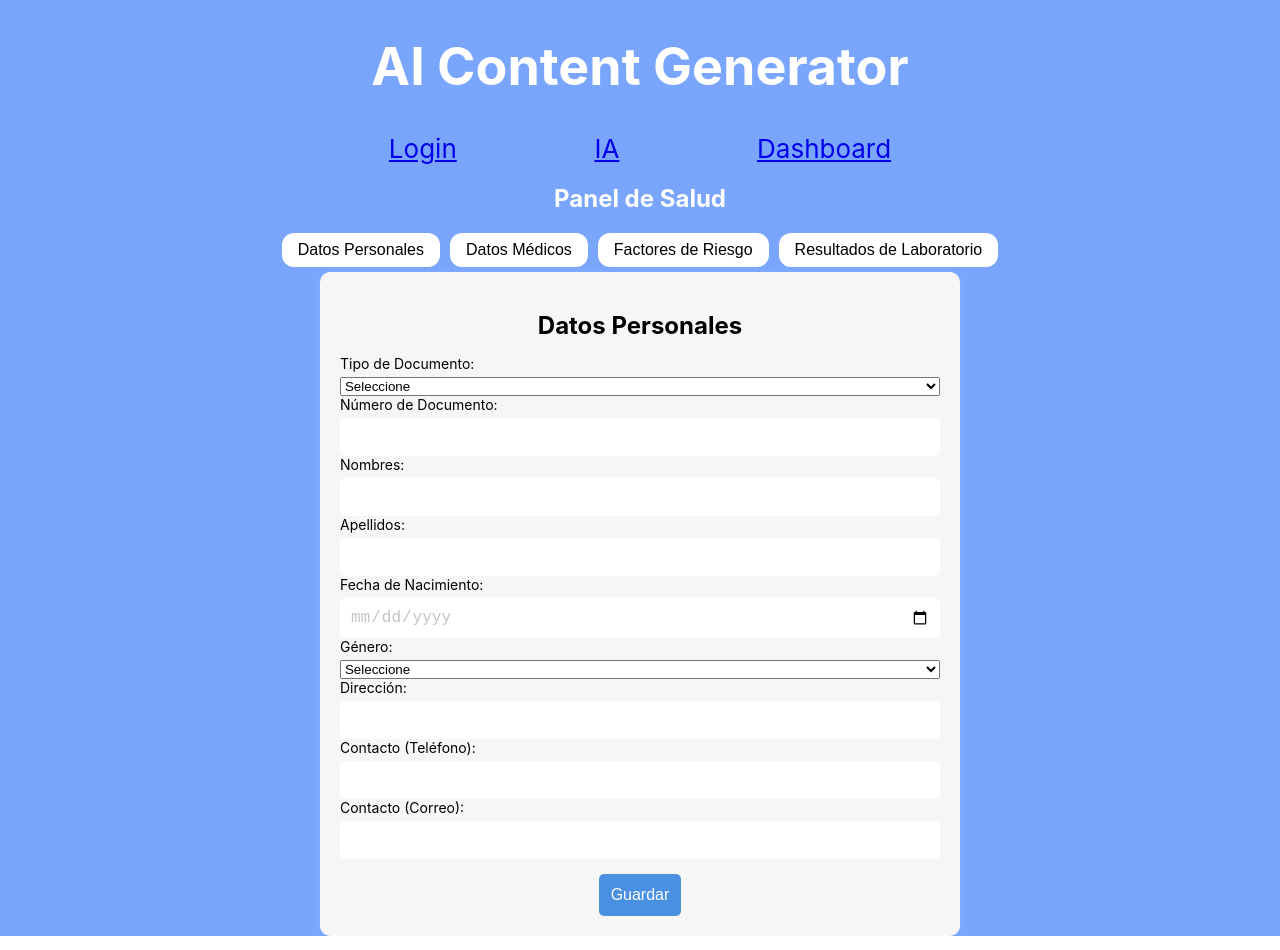
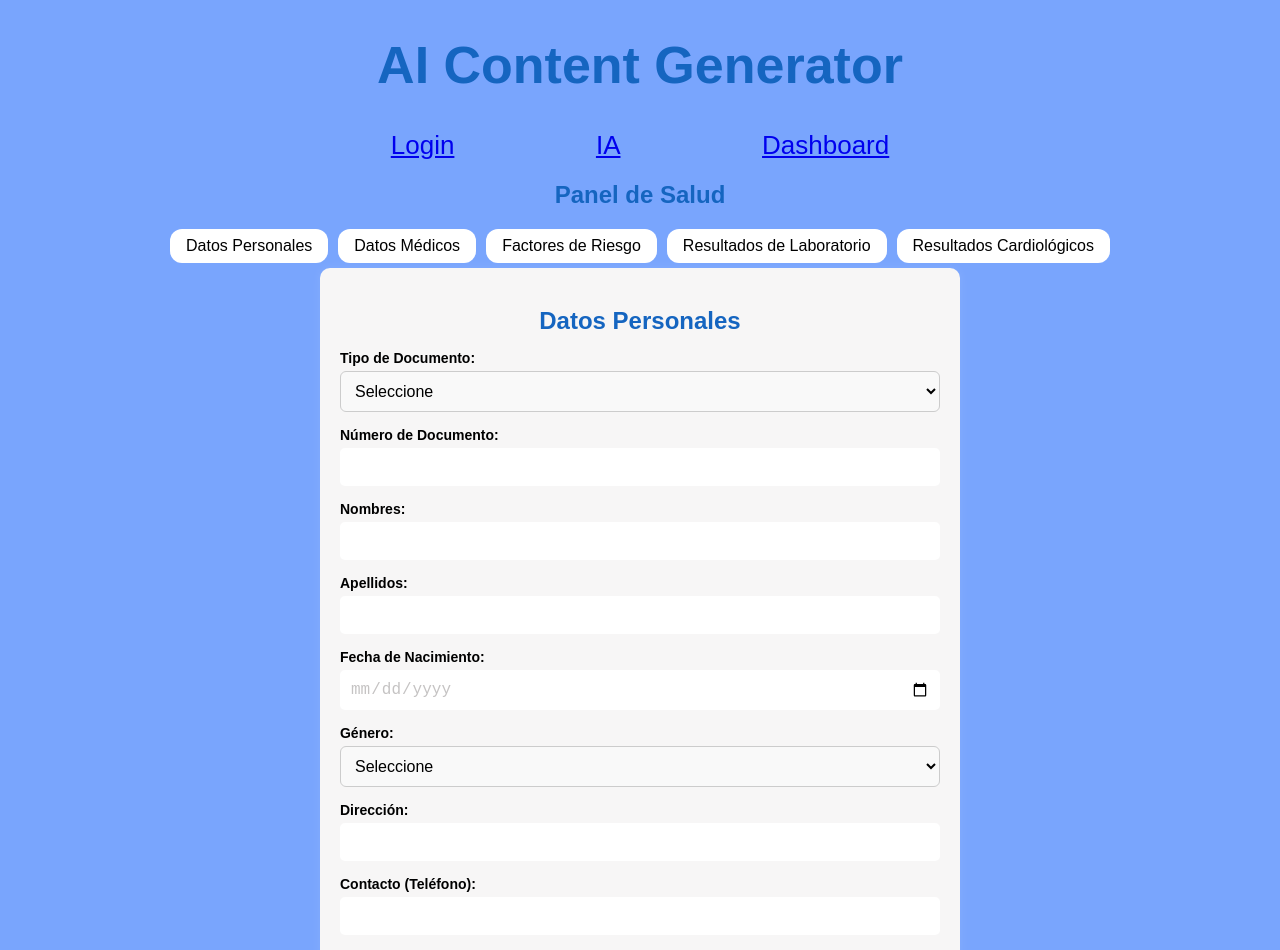
Before and after one commit to yeraldinarboleda/proyectoIntegrador, a React (Create React App) app in the folder my-app/: page /dashboard in a window 1280 px wide. Shown: the top 950 px of the page. Built offline with nearby package versions, Linux system fonts and the light colour scheme.

Commit message:
Boton para agregar electrocardiograma

```diff
--- /dev/null
+++ b/my-app/src/components/CardioResultsForm.js
@@ -0,0 +1,66 @@
+import React, { useState } from 'react';
+import './styles/CardioResultsForm.css';
+
+const CardioResultsForm = () => {
+  const [electroFiles, setElectroFiles] = useState([]);
+  const [ecoFiles, setEcoFiles] = useState([]);
+
+  const handleElectroChange = (e) => {
+    setElectroFiles([...electroFiles, ...e.target.files]);
+  };
+
+  const handleEcoChange = (e) => {
+    setEcoFiles([...ecoFiles, ...e.target.files]);
+  };
+
+  const handleSubmit = (e) => {
+    e.preventDefault();
+    console.log('Electrocardiograma:', electroFiles);
+    console.log('Ecocardiograma:', ecoFiles);
+    alert('Resultados cardiológicos guardados correctamente');
+  };
+
+  return (
+    <div className="form-container">
+      <h2>Resultados Cardiológicos</h2>
+      <form onSubmit={handleSubmit} className="cardio-form">
+        <div className="input-group">
+          <label>Cargar Electrocardiograma (imágenes o PDFs):</label>
+          <input type="file" accept="image/*,application/pdf" multiple onChange={handleElectroChange} />
+        </div>
+        <div className="input-group">
+          <label>Cargar Ecocardiograma (imágenes o PDFs):</label>
+          <input type="file" accept="image/*,application/pdf" multiple onChange={handleEcoChange} />
+        </div>
+        <button type="submit" className="save-button">Guardar</button>
+      </form>
+      {(electroFiles.length > 0 || ecoFiles.length > 0) && (
+        <div className="file-preview">
+          <h3>Archivos seleccionados:</h3>
+          {electroFiles.length > 0 && (
+            <div>
+              <h4>Electrocardiograma:</h4>
+              <ul>
+                {electroFiles.map((file, index) => (
+                  <li key={index}>{file.name}</li>
+                ))}
+              </ul>
+            </div>
+          )}
+          {ecoFiles.length > 0 && (
+            <div>
+              <h4>Ecocardiograma:</h4>
+              <ul>
+                {ecoFiles.map((file, index) => (
+                  <li key={index}>{file.name}</li>
+                ))}
+              </ul>
+            </div>
+          )}
+        </div>
+      )}
+    </div>
+  );
+};
+
+export default CardioResultsForm;
--- a/my-app/src/components/RiskFactorsForm.js
+++ b/my-app/src/components/RiskFactorsForm.js
@@ -9,10 +9,13 @@ const RiskFactorsForm = () => {
     physicalActivity: '',
     diet: '',
     diabetes: false,
+    diabetesType: '',
     highCholesterol: false,
     hypertension: false,
     medicationUse: false,
     cardiovascularDiseases: false,
+    cardiovascularDiseaseType: '',
+    otherCardiovascularDiseases: '',
   });
 
   const [errors, setErrors] = useState({});
@@ -26,6 +29,8 @@ const RiskFactorsForm = () => {
     const newErrors = {};
     if (!formData.physicalActivity) newErrors.physicalActivity = 'Este campo es obligatorio';
     if (!formData.diet) newErrors.diet = 'Este campo es obligatorio';
+    if (formData.diabetes && !formData.diabetesType) newErrors.diabetesType = 'Seleccione un tipo de diabetes';
+    if (formData.cardiovascularDiseases && !formData.cardiovascularDiseaseType) newErrors.cardiovascularDiseaseType = 'Seleccione un tipo de enfermedad cardiovascular';
     setErrors(newErrors);
     return Object.keys(newErrors).length === 0;
   };
@@ -48,11 +53,9 @@ const RiskFactorsForm = () => {
           { label: '¿Fuma?', name: 'smoking' },
           { label: '¿Consume sustancias psicoactivas?', name: 'drugUse' },
           { label: '¿Consume alcohol?', name: 'alcoholConsumption' },
-          { label: 'Diabetes', name: 'diabetes' },
           { label: 'Colesterol elevado', name: 'highCholesterol' },
           { label: 'Hipertensión arterial', name: 'hypertension' },
           { label: '¿Usa medicamentos?', name: 'medicationUse' },
-          { label: 'Enfermedades cardiovasculares previas', name: 'cardiovascularDiseases' },
         ].map((field) => (
           <div className="input-group checkbox-group" key={field.name}>
             <input
@@ -64,6 +67,66 @@ const RiskFactorsForm = () => {
             <label>{field.label}</label>
           </div>
         ))}
+
+        <div className="input-group checkbox-group">
+          <input
+            type="checkbox"
+            name="diabetes"
+            checked={formData.diabetes}
+            onChange={handleChange}
+          />
+          <label>Diabetes</label>
+        </div>
+
+        {formData.diabetes && (
+          <div className="input-group">
+            <label>Tipo de diabetes:</label>
+            <select name="diabetesType" value={formData.diabetesType} onChange={handleChange} required>
+              <option value="">Seleccione</option>
+              <option value="type1">Tipo 1</option>
+              <option value="type2">Tipo 2</option>
+              <option value="gestational">Gestacional</option>
+              <option value="other">Otro</option>
+            </select>
+            {errors.diabetesType && <p className="error-message">{errors.diabetesType}</p>}
+          </div>
+        )}
+
+        <div className="input-group checkbox-group">
+          <input
+            type="checkbox"
+            name="cardiovascularDiseases"
+            checked={formData.cardiovascularDiseases}
+            onChange={handleChange}
+          />
+          <label>Enfermedades cardiovasculares previas</label>
+        </div>
+
+        {formData.cardiovascularDiseases && (
+          <>
+            <div className="input-group">
+              <label>Tipo de enfermedad cardiovascular:</label>
+              <select name="cardiovascularDiseaseType" value={formData.cardiovascularDiseaseType} onChange={handleChange} required>
+                <option value="">Seleccione</option>
+                <option value="heartAttack">Infarto</option>
+                <option value="arrhythmia">Arritmia</option>
+                <option value="heartFailure">Insuficiencia cardíaca</option>
+                <option value="other">Otro</option>
+              </select>
+              {errors.cardiovascularDiseaseType && <p className="error-message">{errors.cardiovascularDiseaseType}</p>}
+            </div>
+            <div className="input-group">
+              <label>Otras enfermedades cardiovasculares (separadas por comas):</label>
+              <input
+                type="text"
+                name="otherCardiovascularDiseases"
+                value={formData.otherCardiovascularDiseases}
+                onChange={handleChange}
+                placeholder="Ejemplo: Angina, Miocardiopatía"
+              />
+            </div>
+          </>
+        )}
 
         <div className="input-group">
           <label>Nivel de actividad física:</label>
--- /dev/null
+++ b/my-app/src/components/styles/CardioResultsForm.css
@@ -0,0 +1,94 @@
+.form-container {
+    max-width: 600px;
+    margin: auto;
+    padding: 20px;
+    background: #f7f6f6;
+    border-radius: 10px;
+    box-shadow: 0 0 10px rgba(255, 255, 255, 0.1);
+    color: rgb(0, 0, 0);
+    text-align: center;
+}
+
+h2 {
+    font-size: 24px;
+    margin-bottom: 15px;
+}
+
+.cardio-form {
+    display: flex;
+    flex-direction: column;
+    gap: 15px;
+}
+
+.input-group {
+    display: flex;
+    flex-direction: column;
+    text-align: left;
+}
+
+.input-group label {
+    font-size: 14px;
+    margin-bottom: 5px;
+}
+
+.input-group input {
+    padding: 10px;
+    font-size: 16px;
+    border: none;
+    border-radius: 5px;
+    background: #ffffff;
+    color: rgb(197, 195, 195);
+}
+
+.save-button {
+    margin-top: 15px;
+    padding: 12px;
+    font-size: 16px;
+    background: #4a90e2;
+    border: none;
+    color: white;
+    border-radius: 5px;
+    cursor: pointer;
+    transition: 0.3s;
+}
+
+.save-button:hover {
+    background: #357abd;
+}
+
+.file-preview {
+    margin-top: 20px;
+    text-align: left;
+}
+
+.file-preview h3 {
+    font-size: 18px;
+    margin-bottom: 10px;
+}
+
+.file-preview ul {
+    list-style-type: none;
+    padding: 0;
+}
+
+.file-preview li {
+    background: #e9ecef;
+    padding: 8px;
+    margin: 5px 0;
+    border-radius: 5px;
+}
+
+/* Responsivo */
+@media (max-width: 768px) {
+    .form-container {
+        width: 90%;
+    }
+
+    .input-group input {
+        font-size: 14px;
+    }
+
+    .save-button {
+        font-size: 14px;
+    }
+}
--- a/my-app/src/components/styles/RiskFactorsForm.css
+++ b/my-app/src/components/styles/RiskFactorsForm.css
@@ -1,72 +1,98 @@
-.form-container {
-    max-width: 600px;
-    margin: auto;
+/* Estilos generales */
+body {
+  font-family: 'Arial', sans-serif;
+  background-color: #e3f2fd;
+  margin: 0;
+  padding: 0;
+  color: #333;
+}
+
+/* Contenedor principal */
+.app-container {
+  max-width: 900px;
+  margin: 40px auto;
   padding: 20px;
-    background: #f7f6f6;
-    border-radius: 10px;
-    box-shadow: 0 0 10px rgba(255, 255, 255, 0.1);
-    color: rgb(0, 0, 0);
+  background: white;
+  border-radius: 12px;
+  box-shadow: 0 4px 8px rgba(0, 0, 0, 0.1);
   text-align: center;
 }
 
-  h2 {
-    font-size: 24px;
-    margin-bottom: 15px;
+/* Títulos */
+h1, h2 {
+  color: #1565c0;
+  font-weight: bold;
 }
 
-  .lab-form {
-    display: flex;
-    flex-direction: column;
-    gap: 15px;
+/* Formularios */
+.form-container {
+  max-width: 600px;
+  margin: 20px auto;
+  padding: 20px;
+  background: #ffffff;
+  border-radius: 12px;
+  box-shadow: 0 4px 6px rgba(0, 0, 0, 0.1);
+  text-align: left;
 }
 
 .input-group {
   display: flex;
   flex-direction: column;
-    text-align: left;
+  margin-bottom: 15px;
 }
 
 .input-group label {
-    font-size: 14px;
+  font-weight: bold;
   margin-bottom: 5px;
 }
 
-  .input-group input {
+.input-group input, .input-group select {
   padding: 10px;
   font-size: 16px;
-    border: none;
-    border-radius: 5px;
-    background: #ffffff;
-    color: rgb(197, 195, 195);
+  border: 1px solid #ccc;
+  border-radius: 6px;
+  background: #f9f9f9;
 }
 
+/* Botones */
 .save-button {
-    margin-top: 15px;
+  width: 100%;
   padding: 12px;
   font-size: 16px;
-    background: #4a90e2;
+  background: #1e88e5;
   border: none;
   color: white;
-    border-radius: 5px;
+  border-radius: 8px;
   cursor: pointer;
   transition: 0.3s;
 }
 
 .save-button:hover {
-    background: #357abd;
+  background: #1565c0;
 }
 
-  /* Responsivo */
-  @media (max-width: 768px) {
-    .form-container {
-      width: 90%;
+/* Navegación */
+.navbar {
+  display: flex;
+  justify-content: center;
+  gap: 15px;
+  padding: 10px;
+  background: #0d47a1;
+  border-radius: 10px;
 }
 
-    .input-group input {
-      font-size: 14px;
+.navbar button {
+  padding: 10px 20px;
+  background: white;
+  color: #0d47a1;
+  border: none;
+  border-radius: 5px;
+  cursor: pointer;
+  font-weight: bold;
+  transition: 0.3s;
 }
 
-    .save-button {
-      font-size: 14px;
+.navbar button:hover {
+  background: #1565c0;
+  color: white;
 }
-  }
--- a/my-app/src/containers/DashboardComponent.js
+++ b/my-app/src/containers/DashboardComponent.js
@@ -3,8 +3,8 @@ import PersonalDataForm from '../components/PersonalDataForm';
 import MedicalDataForm from '../components/MedicalDataForm';
 import RiskFactorsForm from '../components/RiskFactorsForm';
 import LabResultsForm from '../components/LabResultsForm';
+import CardioResultsForm from '../components/CardioResultsForm';
 import './DashboardComponent.css';
-
 
 const DashboardComponent = () => {
   const [activeSection, setActiveSection] = useState('personal');
@@ -17,6 +17,7 @@ const DashboardComponent = () => {
         <button onClick={() => setActiveSection('medical')}>Datos Médicos</button>
         <button onClick={() => setActiveSection('risk')}>Factores de Riesgo</button>
         <button onClick={() => setActiveSection('lab')}>Resultados de Laboratorio</button>
+        <button onClick={() => setActiveSection('cardio')}>Resultados Cardiológicos</button>
       </nav>
 
       <div>
@@ -24,6 +25,7 @@ const DashboardComponent = () => {
         {activeSection === 'medical' && <MedicalDataForm />}
         {activeSection === 'risk' && <RiskFactorsForm />}
         {activeSection === 'lab' && <LabResultsForm />}
+        {activeSection === 'cardio' && <CardioResultsForm />}
       </div>
     </div>
   );
--- a/package.json
+++ /dev/null
@@ -1,5 +0,0 @@
-{
-  "dependencies": {
-    "react-router-dom": "^7.3.0"
-  }
-}
```
Also changed, not shown: 1 other file (tests, documents, lock files or other folders). Lines whose indentation alone changed are shown as unchanged.
